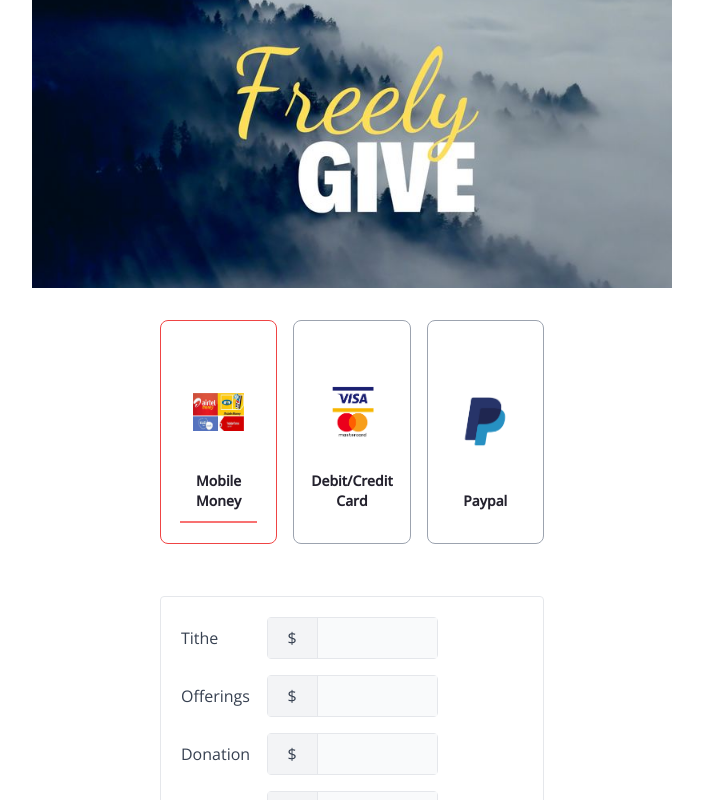
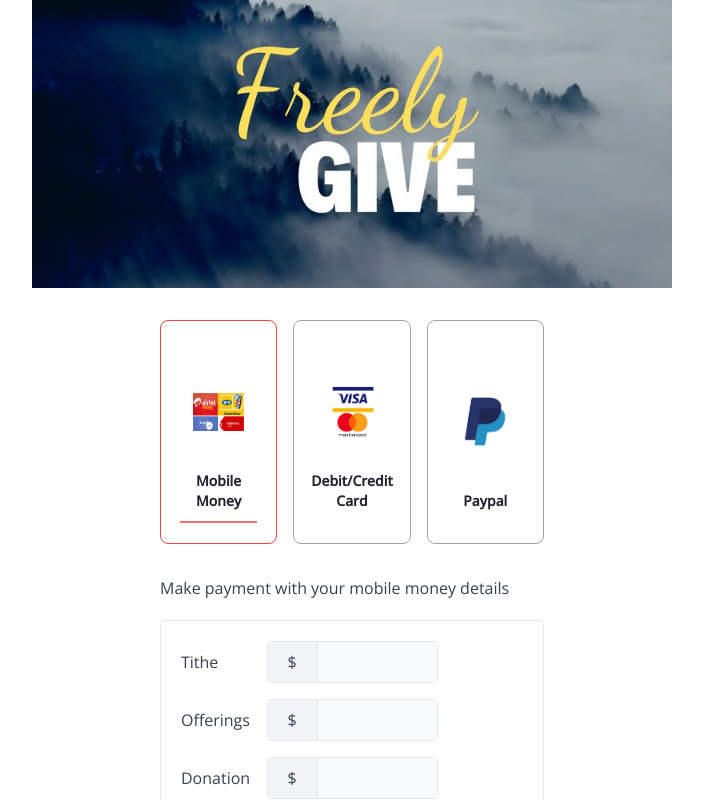
Before and after one commit to mnnlthmpsn/pama_react, a React (Create React App) app: page /give in a window 1280 px wide. Shown: the whole page, without its empty margins (288-991 px from the left). Built offline with nearby package versions, Linux system fonts and the light colour scheme.

Commit message:
momo texts

```diff
--- a/src/pages/give.js
+++ b/src/pages/give.js
@@ -70,8 +70,12 @@ const Give = () => {
 
                     {show && active !== 2 && (
                         <div>
+
+                            {active === 0 && <p>Make payment with your mobile money details</p>}
+                            {active === 1 && <p className='pb-2'>Your details are safe with us. Checkout securely with Paystack</p>}
+
                             <div className="mb-5">
-                                { active > 0 && <Dropdown options={foreign_currencies} /> }
+                                {active > 0 && <Dropdown options={foreign_currencies} />}
                             </div>
                             <form className="lg:border rounded lg:p-5 space-y-4">
 
@@ -118,9 +122,9 @@ const Give = () => {
 
                                 <div className="pt-5 text-sm flex space-between items-center space-x-5">
                                     <p>Payment method:</p>
-                                    {   active === 0
-                                        ? <img src={momo} alt="momo" className='h-10 w-auto'/>
-                                        : <img src={card} alt="card" className='h-10 w-auto'/>
+                                    {active === 0
+                                        ? <img src={momo} alt="momo" className='h-10 w-auto' />
+                                        : <img src={card} alt="card" className='h-10 w-auto' />
                                     }
                                 </div>
                                 <div className="pb-5">
```
